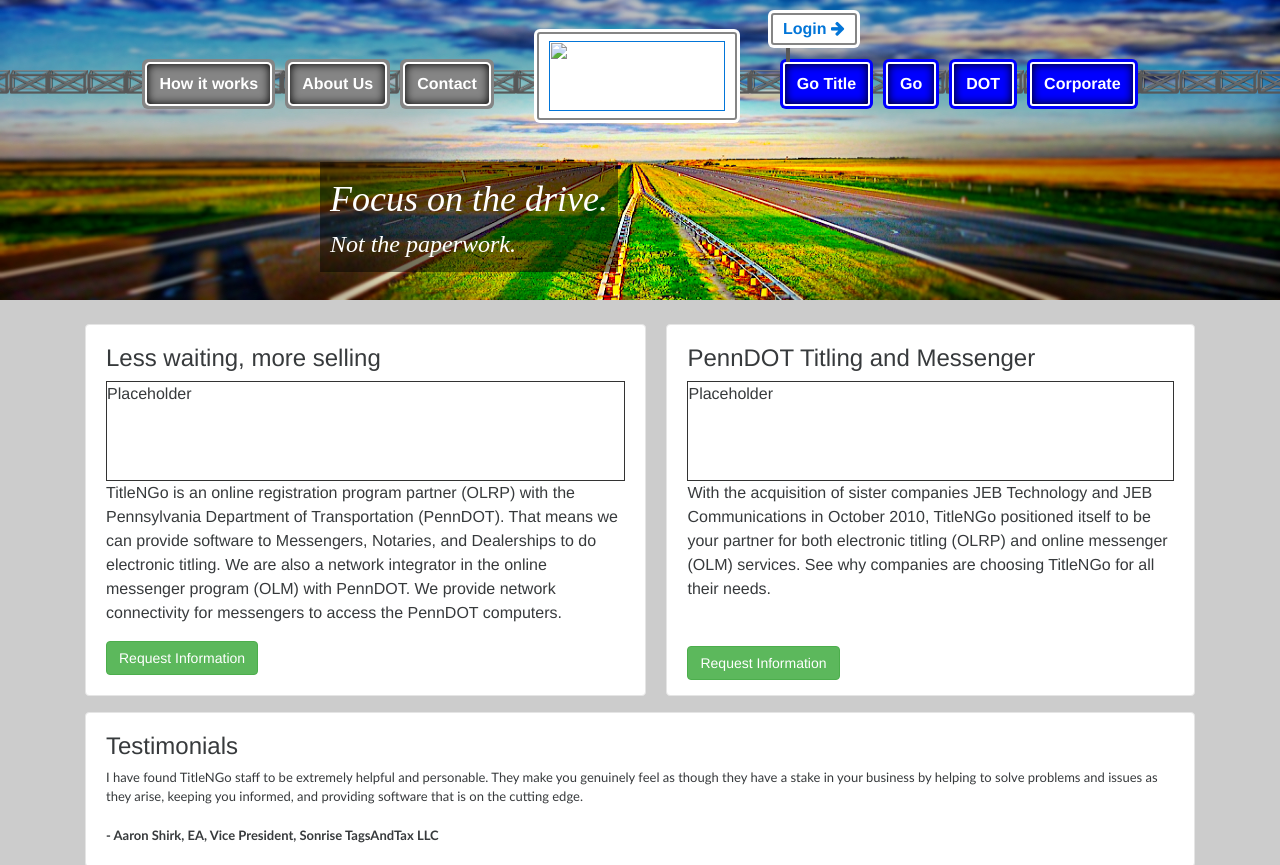
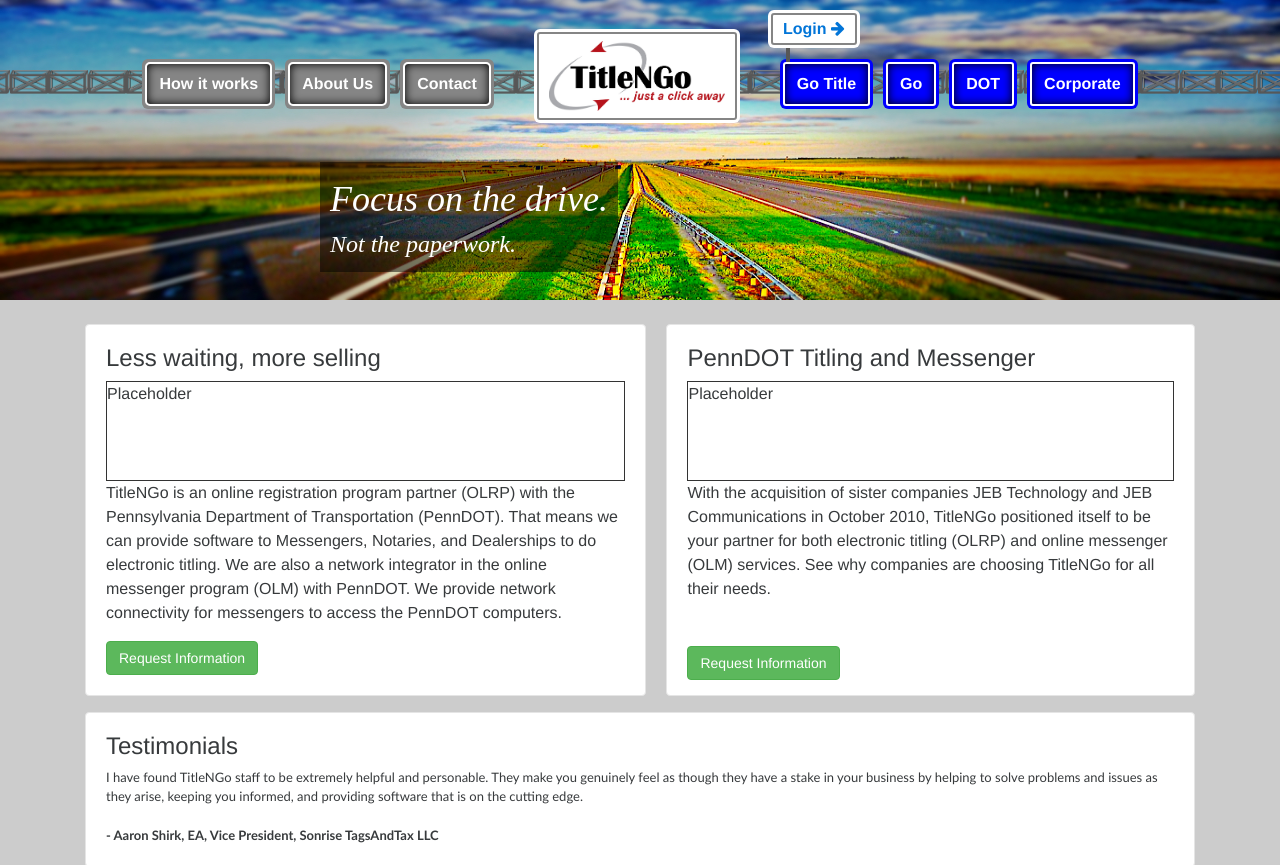
Before and after one commit to mkayan/TitleNGo, a plain HTML site: page index-new.html in a window 1280 px wide. Shown: the top 865 px of the page. Drawn offline with nearby package versions, Linux system fonts and the light colour scheme; files that its build step writes are made by us from their sources; files whose address does not match are found by name.

Commit message:
Added files via upload

```diff
--- a/index-new.html
+++ b/index-new.html
@@ -46,7 +46,7 @@
                             </li>
                             <li class="grayBtn"><a href="" id="a3" type="button" onclick="topNavClick(this)">Contact</a></li>
                             <li class="logoBtn">
-                                <a class="toplink" href=""><img class="logo" src="assets/Title%20N%20Go%20Logo%20with%20Tageline_Silver,%20Black%20and%20Red.jpg"></a>
+                                <a class="toplink" href=""><img class="logo" src="assets/logo.jpg"></a>
                             </li>
                             <li class="loginBtn">
                                 <a id="a4" href="" onClick="myFunc(this.id);">Login <i class="fa fa-arrow-right"></i></a>
```
